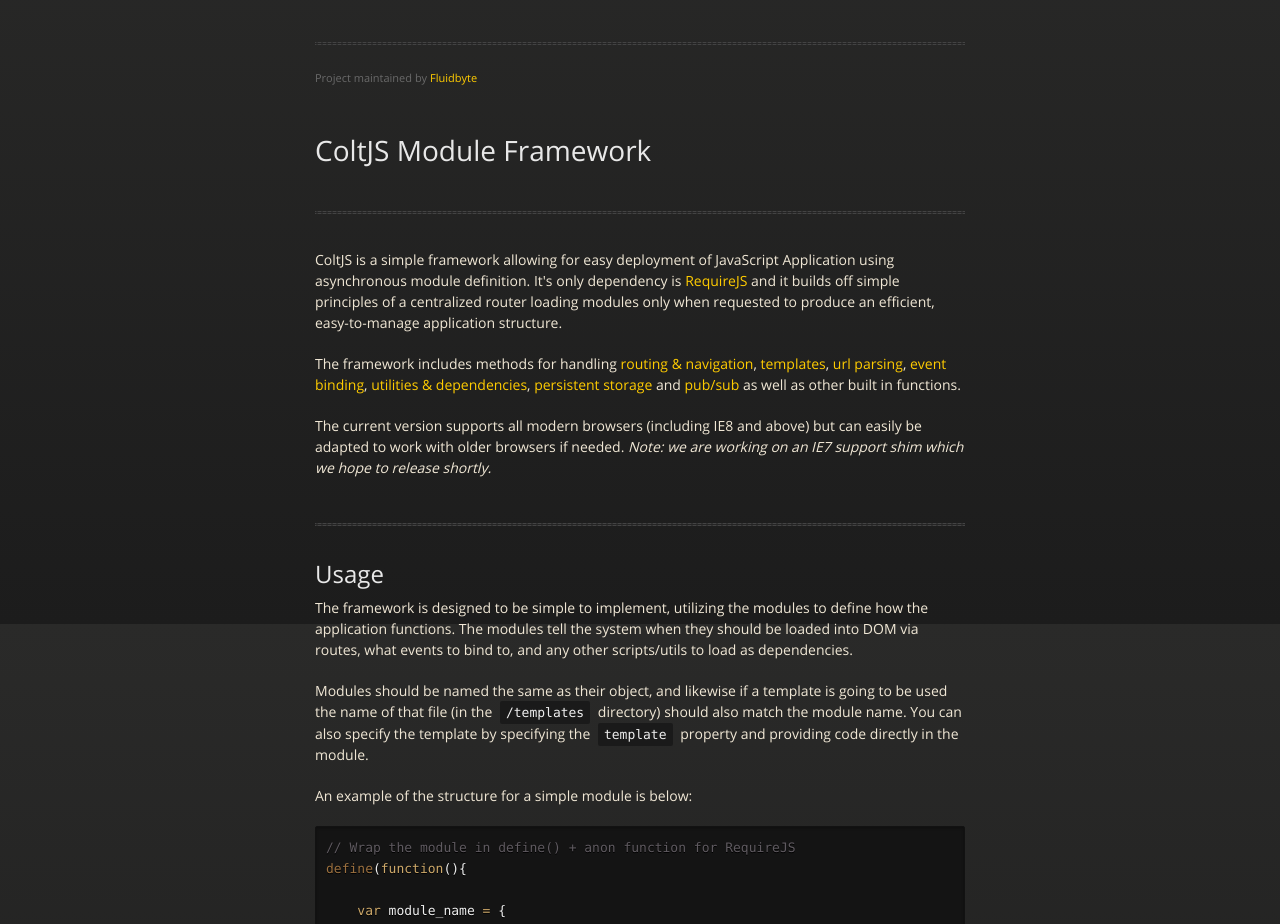
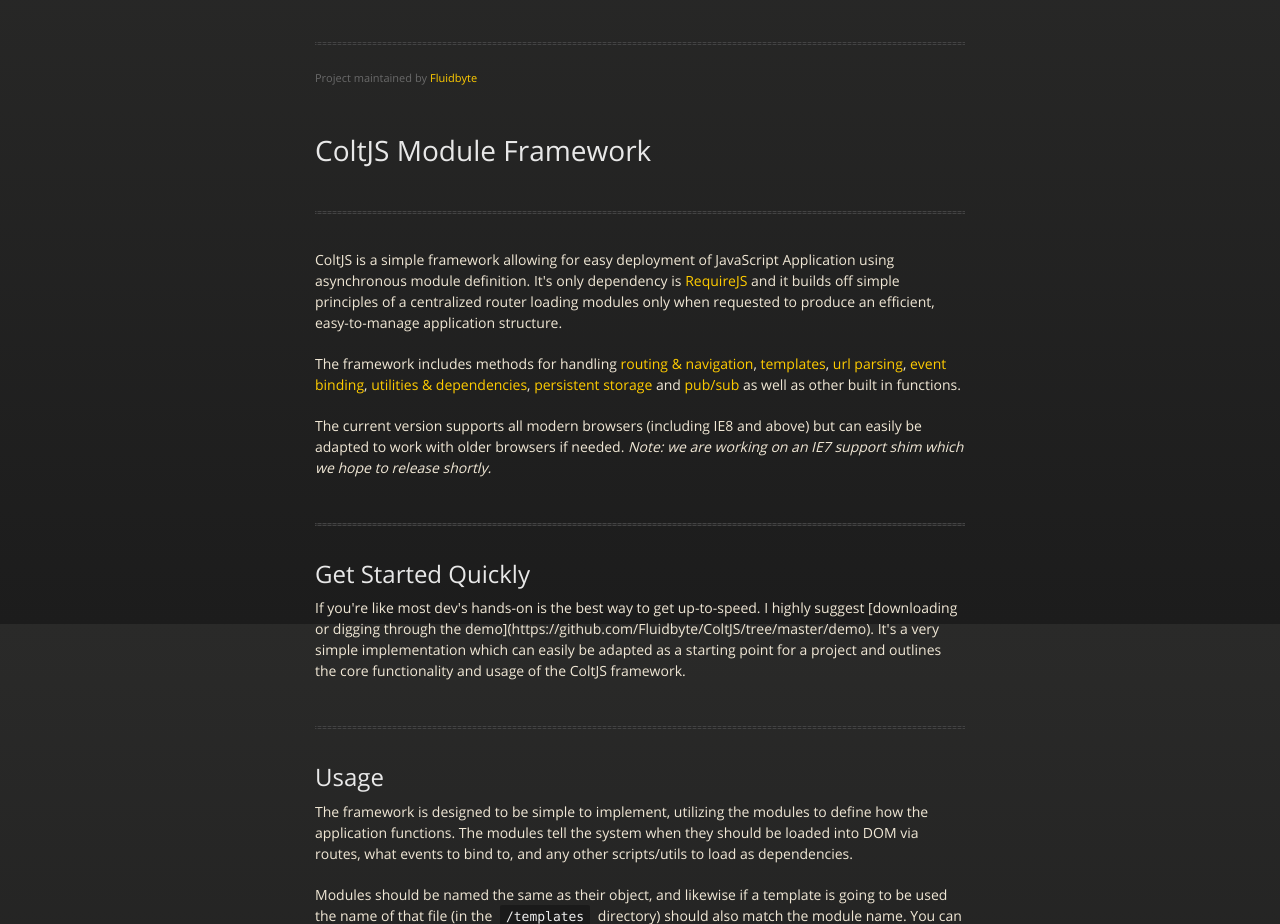
Before and after one commit to ksafranski/ColtJS, a plain HTML site: page index.html in a window 1280 px wide. Shown: the part 176-1100 px from the top of the page. Drawn offline with nearby package versions, Linux system fonts and the light colour scheme.

Commit message:
Added Quick-Start info

```diff
--- a/index.html
+++ b/index.html
@@ -55,6 +55,12 @@
 
 <p>The current version supports all modern browsers (including IE8 and above) but can easily be adapted to work with older browsers if needed. <em>Note:
 we are working on an IE7 support shim which we hope to release shortly.</em></p>
+
+<hr><h2>Get Started Quickly</h2>
+
+<p>If you're like most dev's hands-on is the best way to get up-to-speed. I highly suggest [downloading or digging through the demo](https://github.com/Fluidbyte/ColtJS/tree/master/demo). It's a very simple
+    implementation which can easily be adapted as a starting point for a project and outlines the core functionality and usage of the ColtJS framework.
+</p>
 
 <hr><h2>Usage</h2>
 
```
